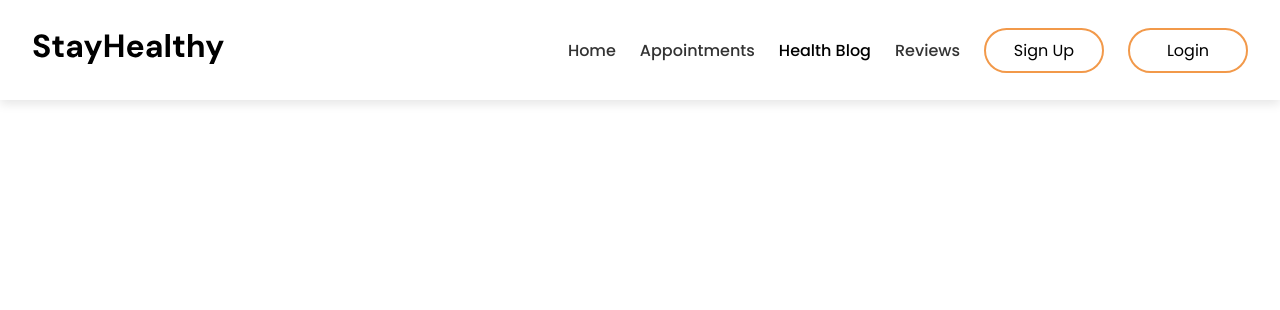
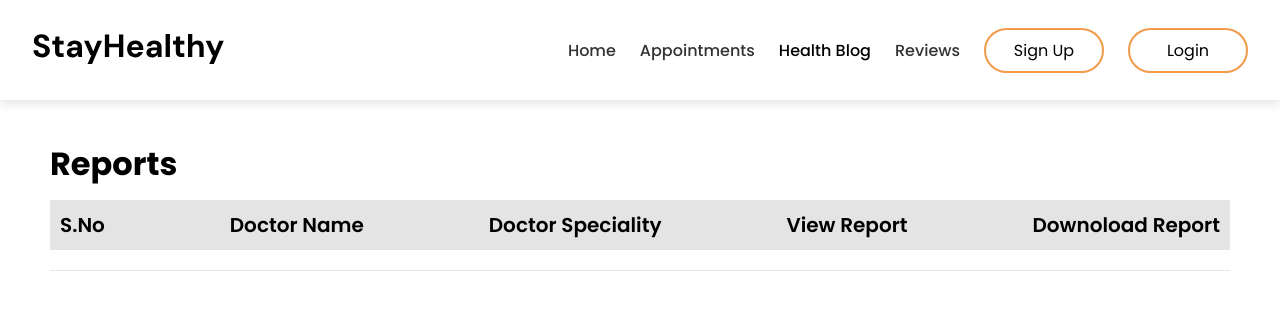
Before and after one commit to SynytskaK/stayHealthyApp, a React (Create React App) app: page /reports in a window 1280 px wide. Shown: the top 310 px of the page. Built offline with nearby package versions, Linux system fonts and the light colour scheme.

Commit message:
profilecard2

```diff
--- a/src/App.js
+++ b/src/App.js
@@ -8,6 +8,7 @@ import BookingConsultation from './Components/BookingConsultation/BookingConsult
 import Notification from './Components/Notification/Notification';
 import ReviewForm from './Components/ReviewForm/ReviewForm';
 import ProfileForm from './Components/ProfileCard/ProfileForm/ProfileForm';
+import ReportsLayout from './Components/ReportsLayout/ReportsLayout';
 
 function App() {
     return (
@@ -21,6 +22,9 @@ function App() {
                         <Route path="instant-consultation" element={<BookingConsultation />} />
                         <Route path="review" element={<ReviewForm />} />
                         <Route path="profile" element={<ProfileForm />} />
+                        <Route path="reports" element={<ReportsLayout />} />
+
+
                     </Routes>
                 </Notification>
             </BrowserRouter>
--- a/src/Components/ProfileCard/ProfileCard.css
+++ b/src/Components/ProfileCard/ProfileCard.css
@@ -2,7 +2,7 @@
  position: absolute;
     top: 80%;
     width: 200px;
-    height: 100px;
+    height: auto;
     border-radius: 20px;
     text-align: center;
     padding: 20px;
--- a/src/Components/ProfileCard/ProfileCard.js
+++ b/src/Components/ProfileCard/ProfileCard.js
@@ -7,6 +7,9 @@ const ProfileCard = ({setShowDropdown}) => {
             <Link to='/profile'>
                 <button className='text' onClick={()=>setShowDropdown(false)}>Your Profile</button>
             </Link>
+            <Link to='/reports'>
+                <button className='text' onClick={()=>setShowDropdown(false)}>Your Reports</button>
+            </Link>
         </div>
     )
 }
--- /dev/null
+++ b/src/Components/ReportsLayout/ReportsLayout.css
@@ -0,0 +1,94 @@
+.wrapper-review {
+    margin-top: 10%;
+    display: flex;
+    flex-direction: column;
+    padding: 0 50px;
+}
+
+.category-review {
+    display: flex;
+    gap: 20px;
+    flex-direction: column;
+}
+
+.subcategory {
+    display: flex;
+       align-items: center;
+    justify-content: space-between;
+    background-color: #E4E4E4;
+    padding: 10px;
+     font-weight: 600;
+    font-size: 20px;
+}
+
+.review {
+       display: flex;
+       align-items: center;
+    justify-content: space-between;
+    padding: 20px;
+
+}
+
+.divider{
+    height: 1px;
+    background-color: #E4E4E4;
+}
+
+.modal-wrapper{
+    display: flex;
+    background-color: #E4E4E4;
+    border-radius: 20px;
+    flex-direction: column;
+    align-items: center;
+    width: 100%;
+    padding: 20px;
+}
+
+.modal-form{
+    display: flex;
+    flex-direction: column;
+    width: 100%;
+    gap: 10px;
+}
+
+.h2-modal{
+    text-align: center;
+}
+
+.star-rating {
+    font-size: 1.5rem;
+    color: gray;
+    cursor: pointer;
+    margin-bottom: 10px;
+  }
+
+  .filled-star {
+    color: gold;
+  }
+
+  .empty-star:hover,
+  .filled-star:hover {
+    color: orange;
+  }
+
+  .rewiew-block{
+    display: flex;
+    flex-direction: column;
+    align-items: center;
+  }
+  .li-review{
+    min-width: 100px;
+  }
+
+  .stars{
+    display: flex;
+  }
+
+  .disabled-button{
+    background-color: #E4E4E4;
+    border: 1px solid #E4E4E4;
+  }
+
+  .disabled-button:hover{
+    background-color: #E4E4E4;
+  }
--- /dev/null
+++ b/src/Components/ReportsLayout/ReportsLayout.js
@@ -0,0 +1,37 @@
+import './ReportsLayout.css'
+
+const ReportsLayout = () => {
+    const appointments = JSON.parse(sessionStorage.getItem("appointment"));
+
+    return(
+        <div className="wrapper-review">
+            <h1>Reports</h1>
+            <div className='category-review'>
+                <ul className='subcategory'>
+                    <li>S.No</li>
+                    <li>Doctor Name</li>
+                    <li>Doctor Speciality</li>
+                    <li>View Report</li>
+                    <li>Downoload Report</li>
+                </ul>
+
+                {appointments && appointments.map((item, index) => (
+                    <ul className='review' key={index}>
+                        <li>{index + 1}</li>
+                        <li>{item.doctorName}</li>
+                        <li>{item.doctorSpeciality}</li>
+                        <li>
+                           <button>View Report</button>
+                        </li>
+                        <li>
+                           <button>Downoload Report</button>
+                        </li>
+                    </ul>
+                ))}
+                <div className='divider'></div>
+            </div>
+        </div>
+    )
+}
+
+export default ReportsLayout;
```
